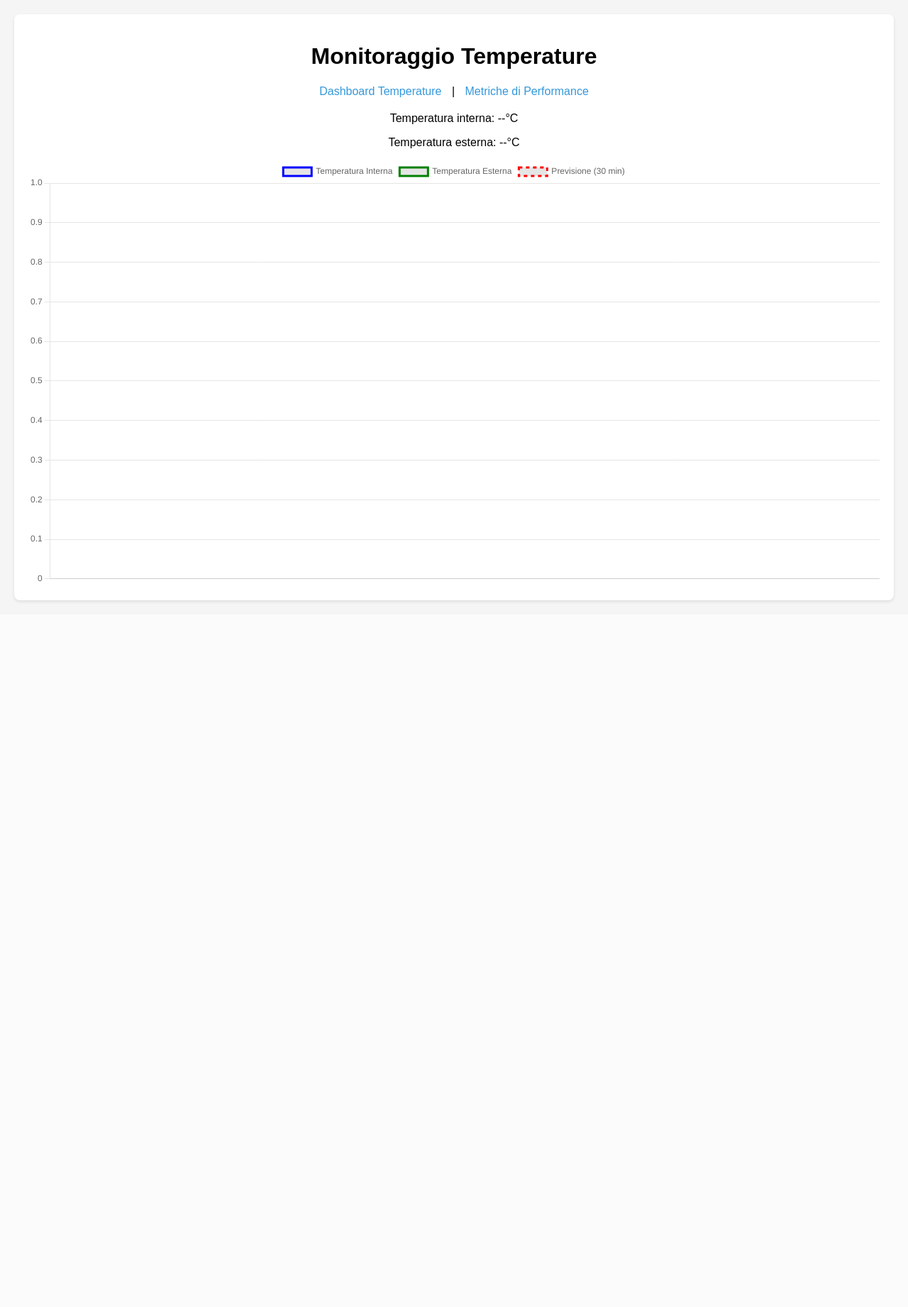
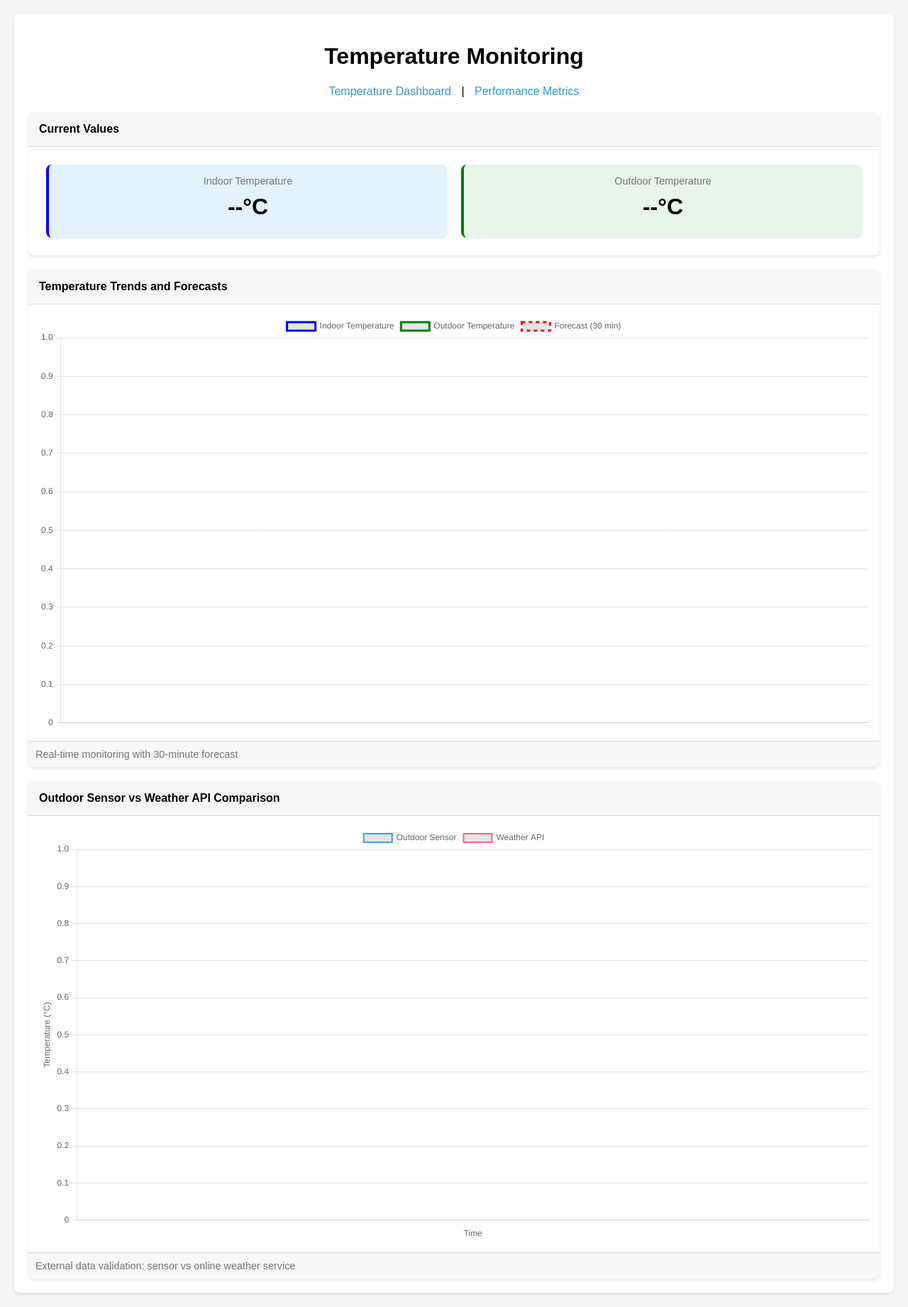
Before and after one commit to CyberGiant7/InternetOfThingsProject, a Flask app: page / in a window 1280 px wide. Shown: the whole page at 71% size. Before the commit the page ends 849 px from the top, so only its background shows below. Run offline with Flask 3, Linux system fonts and the light colour scheme; data that the repository does not hold is empty.

Commit message:
feat: integrate weather API for real-time temperature data and enhance dashboard with new charts

```diff
--- a/data_analytics/app.py
+++ b/data_analytics/app.py
@@ -4,8 +4,9 @@ import time
 import warnings
 from modules.database import InfluxDBManager
 from modules.predictor import TemperaturePredictor
-from modules.config import ANALYSIS_CONFIG
+from modules.config import ANALYSIS_CONFIG, WEATHER_API_CONFIG
 from modules.performance_evaluation import PerformanceEvaluator
+from modules.weather_api import WeatherAPIClient
 
 warnings.filterwarnings("ignore")
 
@@ -15,6 +16,7 @@ app = Flask(__name__)
 db_manager = InfluxDBManager()
 predictor = TemperaturePredictor()
 performance_evaluator = PerformanceEvaluator()
+weather_api = WeatherAPIClient(city=WEATHER_API_CONFIG["city"], country_code=WEATHER_API_CONFIG["country_code"], api_key=WEATHER_API_CONFIG["api_key"])
 
 # Global variables
 latest_temperatures = {
@@ -23,6 +25,11 @@ latest_temperatures = {
     "outdoor": [],
     "predictions": [],
     "prediction_timestamps": [],
+    "api_data": {
+        "temp_api": [],
+        "temp_outdoor": [],
+        "timestamp": [],
+    },
     "alert": False
 }
 
@@ -61,7 +68,26 @@ def update_predictions():
     """Continuous prediction update loop."""
     global latest_temperatures
     while True:
+        # Get sensor data
         df = db_manager.query_temperature_data(ANALYSIS_CONFIG["measure_every_seconds"])
+
+        # Get weather API data
+        api_weather = weather_api.get_current_weather()
+        if api_weather:
+            db_manager.store_api_weather_data(api_weather)
+
+
+            try:
+                weather_data = db_manager.query_api_weather_data(ANALYSIS_CONFIG["measure_every_seconds"])
+                # print(f"Weather data from API: {weather_data}")
+            except Exception as e:
+                print(f"Error querying API weather data: {e}")
+
+            latest_temperatures["api_data"]["temp_api"].append(weather_data["temp_api"].to_list())
+            latest_temperatures["api_data"]["temp_outdoor"].append(weather_data["temp_outdoor"].to_list())
+            latest_temperatures["api_data"]["timestamp"].append([t.strftime("%Y-%m-%d %H:%M:%S") for t in weather_data["_time"].to_list()])
+
+        # Continue with existing prediction logic
         prediction_result = predictor.predict(df)
         if prediction_result:
             latest_temperatures.update(prediction_result)
--- /dev/null
+++ b/data_analytics/static/css/styles.css
@@ -0,0 +1,94 @@
+body {
+    font-family: Arial, sans-serif;
+    margin: 0;
+    padding: 20px;
+    background-color: #f5f5f5;
+}
+.container {
+    max-width: 1200px;
+    margin: 0 auto;
+    background-color: white;
+    padding: 20px;
+    border-radius: 8px;
+    box-shadow: 0 2px 4px rgba(0,0,0,0.1);
+}
+.header {
+    text-align: center;
+    margin-bottom: 20px;
+}
+#alert {
+    color: white;
+    background-color: #ff4444;
+    font-weight: bold;
+    padding: 10px;
+    border-radius: 5px;
+    margin: 10px 0;
+    display: none;
+}
+.nav-links {
+    text-align: center;
+    margin: 20px 0;
+}
+.nav-links a {
+    margin: 0 10px;
+    color: #3498db;
+    text-decoration: none;
+}
+.nav-links a:hover {
+    text-decoration: underline;
+}
+.card {
+    margin-top: 20px;
+    background-color: #fff;
+    border-radius: 8px;
+    box-shadow: 0 2px 4px rgba(0,0,0,0.1);
+}
+.card-header {
+    background-color: #f7f7f7;
+    padding: 15px;
+    border-bottom: 1px solid #ddd;
+    border-radius: 8px 8px 0 0;
+    font-weight: 600;
+}
+.card-body {
+    padding: 15px;
+}
+.card-footer {
+    background-color: #f7f7f7;
+    padding: 10px;
+    border-top: 1px solid #ddd;
+    border-radius: 0 0 8px 8px;
+    font-size: 0.9em;
+    color: #777;
+}
+.card-stats {
+    display: flex;
+    justify-content: space-around;
+    flex-wrap: wrap;
+}
+.stat-card {
+    flex: 1;
+    min-width: 200px;
+    margin: 10px;
+    text-align: center;
+    padding: 15px;
+    border-radius: 8px;
+    box-shadow: 0 1px 3px rgba(0,0,0,0.1);
+}
+.stat-value {
+    font-size: 2em;
+    font-weight: bold;
+    margin: 10px 0;
+}
+.stat-label {
+    color: #777;
+    font-size: 0.9em;
+}
+.indoor {
+    background-color: #e3f2fd;
+    border-left: 4px solid blue;
+}
+.outdoor {
+    background-color: #e8f5e9;
+    border-left: 4px solid green;
+}
--- /dev/null
+++ b/data_analytics/static/js/charts.js
@@ -0,0 +1,182 @@
+// Global chart variables
+let temperatureChart;
+let apiComparisonChart;
+
+// Initialize temperature chart
+function initTemperatureChart(data) {
+    const ctx = document.getElementById("temperatureChart").getContext("2d");
+
+    temperatureChart = new Chart(ctx, {
+        type: "line",
+        data: {
+            labels: data.timestamps.concat(data.prediction_timestamps),
+            datasets: [
+                {
+                    label: "Indoor Temperature",
+                    data: data.indoor.concat(new Array(data.predictions.length).fill(null)),
+                    borderColor: "blue",
+                    fill: false
+                },
+                {
+                    label: "Outdoor Temperature",
+                    data: data.outdoor.concat(new Array(data.predictions.length).fill(null)),
+                    borderColor: "green",
+                    fill: false
+                },
+                {
+                    label: "Forecast (30 min)",
+                    data: new Array(data.indoor.length).fill(null).concat(data.predictions),
+                    borderColor: "red",
+                    borderDash: [5, 5],
+                    fill: false
+                }
+            ]
+        },
+        options: {
+            responsive: true,
+            maintainAspectRatio: true,
+            scales: {
+                x: {
+                    ticks: {
+                        maxTicksLimit: 10
+                    }
+                },
+                y: {
+                    beginAtZero: false
+                }
+            }
+        }
+    });
+}
+
+// Update temperature chart with new data
+function updateChart(data) {
+    if (!temperatureChart) {
+        initTemperatureChart(data);
+    } else {
+        temperatureChart.data.labels = data.timestamps.concat(data.prediction_timestamps);
+        temperatureChart.data.datasets[0].data = data.indoor.concat(new Array(data.predictions.length).fill(null));
+        temperatureChart.data.datasets[1].data = data.outdoor.concat(new Array(data.predictions.length).fill(null));
+        temperatureChart.data.datasets[2].data = new Array(data.indoor.length).fill(null).concat(data.predictions);
+        temperatureChart.update();
+    }
+}
+
+// Initialize API comparison chart
+function initApiComparisonChart() {
+    const apiCtx = document.getElementById('apiComparisonChart').getContext('2d');
+
+    apiComparisonChart = new Chart(apiCtx, {
+        type: 'line',
+        data: {
+            labels: [],
+            datasets: [
+                {
+                    label: 'Outdoor Sensor',
+                    data: [],
+                    borderColor: 'rgba(54, 162, 235, 1)',
+                    borderWidth: 2,
+                    fill: false
+                },
+                {
+                    label: 'Weather API',
+                    data: [],
+                    borderColor: 'rgba(255, 99, 132, 1)',
+                    borderWidth: 2,
+                    fill: false
+                }
+            ]
+        },
+        options: {
+            responsive: true,
+            maintainAspectRatio: true,
+            scales: {
+                x: {
+                    display: true,
+                    title: {
+                        display: true,
+                        text: 'Time'
+                    }
+                },
+                y: {
+                    display: true,
+                    title: {
+                        display: true,
+                        text: 'Temperature (°C)'
+                    }
+                }
+            },
+            plugins: {
+                legend: {
+                    position: 'top'
+                },
+                tooltip: {
+                    mode: 'index',
+                    intersect: false
+                }
+            }
+        }
+    });
+}
+
+// Update API comparison chart with nested api_data structure
+function updateApiComparisonChart(data) {
+    // Create chart if it doesn't exist yet
+    if (!apiComparisonChart) {
+        initApiComparisonChart();
+    }
+
+    // Access the nested api_data structure
+    const apiData = data.api_data;
+
+    if (!apiData || !apiData.temp_api || apiData.temp_api.length === 0) {
+        console.log('No API data available yet');
+        return;
+    }
+
+    // Extract API temperature data and timestamps
+    let apiTemps = [];
+    let outdoorTemps = [];
+    let timestamps = [];
+
+    // Handle nested arrays in the api_data structure
+    if (Array.isArray(apiData.temp_api[0])) {
+        // Flatten nested arrays if needed
+        apiData.temp_api.forEach(arr => {
+            if (arr && arr.length > 0) {
+                apiTemps = apiTemps.concat(arr);
+            }
+        });
+
+        apiData.temp_outdoor.forEach(arr => {
+            if (arr && arr.length > 0) {
+                outdoorTemps = outdoorTemps.concat(arr);
+            }
+        });
+
+        apiData.timestamp.forEach(arr => {
+            if (arr && arr.length > 0) {
+                timestamps = timestamps.concat(arr);
+            }
+        });
+    } else {
+        // Data is already flat
+        apiTemps = apiData.temp_api;
+        outdoorTemps = apiData.temp_outdoor;
+        timestamps = apiData.timestamp;
+    }
+
+    // Limit to last 30 points for readability
+    const maxPoints = 30;
+    if (apiTemps.length > maxPoints) {
+        apiTemps = apiTemps.slice(-maxPoints);
+        outdoorTemps = outdoorTemps.slice(-maxPoints);
+        timestamps = timestamps.slice(-maxPoints);
+    }
+
+    // Update chart with API and outdoor sensor data
+    apiComparisonChart.data.labels = timestamps;
+    apiComparisonChart.data.datasets[0].data = outdoorTemps;
+    apiComparisonChart.data.datasets[1].data = apiTemps;
+    apiComparisonChart.update();
+}
--- /dev/null
+++ b/data_analytics/static/js/main.js
@@ -0,0 +1,38 @@
+// Consolidate fetchData and fetchAndUpdateData into a single function
+async function fetchData() {
+    try {
+        const response = await fetch('/data');
+        const data = await response.json();
+
+        // Update temperature displays
+        document.getElementById("indoor").textContent =
+            data.indoor.length > 0 ? data.indoor[data.indoor.length - 1].toFixed(2) : "--";
+        document.getElementById("outdoor").textContent =
+            data.outdoor.length > 0 ? data.outdoor[data.outdoor.length - 1].toFixed(2) : "--";
+
+        // Update alert display
+        if (data.alert === "True") {
+            document.getElementById("alert").style.display = "block";
+        } else {
+            document.getElementById("alert").style.display = "none";
+        }
+
+        // Update all charts
+        updateChart(data);
+        updateApiComparisonChart(data);
+    } catch (error) {
+        console.error("Error fetching data:", error);
+    }
+}
+
+// Initialize everything when the page loads
+function initDashboard() {
+    // Start fetching data when the page loads
+    fetchData();
+
+    // Set up interval to fetch data every 10 seconds
+    setInterval(fetchData, 10000);
+}
+
+// Run initialization when DOM is ready
+document.addEventListener('DOMContentLoaded', initDashboard);
--- a/data_analytics/templates/index.html
+++ b/data_analytics/templates/index.html
@@ -1,132 +1,71 @@
 <!DOCTYPE html>
-<html lang="it">
+<html lang="en">
 <head>
     <meta charset="UTF-8">
     <meta name="viewport" content="width=device-width, initial-scale=1.0">
-    <title>Monitoraggio Temperature</title>
+    <title>Temperature Monitoring</title>
+    <link rel="stylesheet" href="{{ url_for('static', filename='css/styles.css') }}">
     <script src="https://cdn.jsdelivr.net/npm/chart.js"></script>
-    <style>
-        body {
-            font-family: Arial, sans-serif;
-            text-align: center;
-            margin: 0;
-            padding: 20px;
-            background-color: #f5f5f5;
-        }
-        .container {
-            max-width: 1200px;
-            margin: 0 auto;
-            background-color: white;
-            padding: 20px;
-            border-radius: 8px;
-            box-shadow: 0 2px 4px rgba(0,0,0,0.1);
-        }
-        #alert {
-            color: red;
-            font-weight: bold;
-            display: none;
-        }
-        .nav-links {
-            text-align: center;
-            margin: 20px 0;
-        }
-        .nav-links a {
-            margin: 0 10px;
-            color: #3498db;
-            text-decoration: none;
-        }
-        .nav-links a:hover {
-            text-decoration: underline;
-        }
-    </style>
+    <!-- Add these script references -->
+    <script src="{{ url_for('static', filename='js/charts.js') }}" defer></script>
+    <script src="{{ url_for('static', filename='js/main.js') }}" defer></script>
 </head>
 <body>
     <div class="container">
-        <h1>Monitoraggio Temperature</h1>
+        <div class="header">
+            <h1>Temperature Monitoring</h1>
 
-        <div class="nav-links">
-            <a href="/">Dashboard Temperature</a> |
-            <a href="/performance">Metriche di Performance</a>
+            <div class="nav-links">
+                <a href="/">Temperature Dashboard</a> |
+                <a href="/performance">Performance Metrics</a>
+            </div>
+
+            <div id="alert">⚠️ Energy waste detected! ⚠️</div>
         </div>
-    <p>Temperatura interna: <span id="indoor">--</span>°C</p>
-    <p>Temperatura esterna: <span id="outdoor">--</span>°C</p>
-    <p id="alert">⚠️ Spreco energetico rilevato! ⚠️</p>
-    <canvas id="temperatureChart" width="400" height="200"></canvas>
+
+        <!-- Temperature Stats Cards -->
+        <div class="card">
+            <div class="card-header">
+                Current Values
+            </div>
+            <div class="card-body card-stats">
+                <div class="stat-card indoor">
+                    <div class="stat-label">Indoor Temperature</div>
+                    <div class="stat-value"><span id="indoor">--</span>°C</div>
+                </div>
+                <div class="stat-card outdoor">
+                    <div class="stat-label">Outdoor Temperature</div>
+                    <div class="stat-value"><span id="outdoor">--</span>°C</div>
+                </div>
+            </div>
+        </div>
+
+        <!-- Temperature Chart Card -->
+        <div class="card">
+            <div class="card-header">
+                Temperature Trends and Forecasts
+            </div>
+            <div class="card-body">
+                <canvas id="temperatureChart" width="400" height="200"></canvas>
+            </div>
+            <div class="card-footer">
+                Real-time monitoring with 30-minute forecast
+            </div>
+        </div>
+
+        <!-- API Comparison Chart Card -->
+        <div class="card">
+            <div class="card-header">
+                Outdoor Sensor vs Weather API Comparison
+            </div>
+            <div class="card-body">
+                <canvas id="apiComparisonChart" width="400" height="200"></canvas>
+            </div>
+            <div class="card-footer">
+                External data validation: sensor vs online weather service
+            </div>
+        </div>
 
     </div>
-    <script>
-        let temperatureChart;
-
-        async function fetchData() {
-            const response = await fetch('/data');
-            const data = await response.json();
-
-            document.getElementById("indoor").textContent = data.indoor.length > 0 ? data.indoor[data.indoor.length - 1].toFixed(2) : "--";
-            document.getElementById("outdoor").textContent = data.outdoor.length > 0 ? data.outdoor[data.outdoor.length - 1].toFixed(2) : "--";
-
-            if (data.alert === "True") {
-                document.getElementById("alert").style.display = "block";
-            } else {
-                document.getElementById("alert").style.display = "none";
-            }
-
-            updateChart(data);
-        }
-
-        function updateChart(data) {
-            const ctx = document.getElementById("temperatureChart").getContext("2d");
-
-            if (!temperatureChart) {
-                temperatureChart = new Chart(ctx, {
-                    type: "line",
-                    data: {
-                        labels: data.timestamps.concat(data.prediction_timestamps),
-                        datasets: [
-                            {
-                                label: "Temperatura Interna",
-                                data: data.indoor.concat(new Array(data.predictions.length).fill(null)),
-                                borderColor: "blue",
-                                fill: false
-                            },
-                            {
-                                label: "Temperatura Esterna",
-                                data: data.outdoor.concat(new Array(data.predictions.length).fill(null)),
-                                borderColor: "green",
-                                fill: false
-                            },
-                            {
-                                label: "Previsione (30 min)",
-                                data: new Array(data.indoor.length).fill(null).concat(data.predictions),
-                                borderColor: "red",
-                                borderDash: [5, 5],
-                                fill: false
-                            }
-                        ]
-                    },
-                    options: {
-                        scales: {
-                            x: {
-                                ticks: {
-                                    maxTicksLimit: 10
-                                }
-                            },
-                            y: {
-                                beginAtZero: false
-                            }
-                        }
-                    }
-                });
-            } else {
-                temperatureChart.data.labels = data.timestamps.concat(data.prediction_timestamps);
-                temperatureChart.data.datasets[0].data = data.indoor.concat(new Array(data.predictions.length).fill(null));
-                temperatureChart.data.datasets[1].data = data.outdoor.concat(new Array(data.predictions.length).fill(null));
-                temperatureChart.data.datasets[2].data = new Array(data.indoor.length).fill(null).concat(data.predictions);
-                temperatureChart.update();
-            }
-        }
-
-        setInterval(fetchData, 5000);
-        fetchData();
-    </script>
 </body>
 </html>
--- a/proxy/data_generator.py
+++ b/proxy/data_generator.py
@@ -24,7 +24,7 @@ def generate_sine_wave(time_step, amplitude, period, phase, base_value):
 
 def generate_sensor_data():
     """Generate realistic sensor data with some variations."""
-    current_time = datetime.now().isoformat()
+    current_time = datetime.now().strftime("%Y-%m-%dT%H:%M:%SZ")
     time_step = time.time()
 
     # Generate indoor temperature (20-25°C with smooth variations)
```
Also changed, not shown: data_analytics/modules/config.py (+7 -0 lines), data_analytics/modules/database.py (+83 -3 lines), data_analytics/modules/weather_api.py (added, +56 -0 lines).
